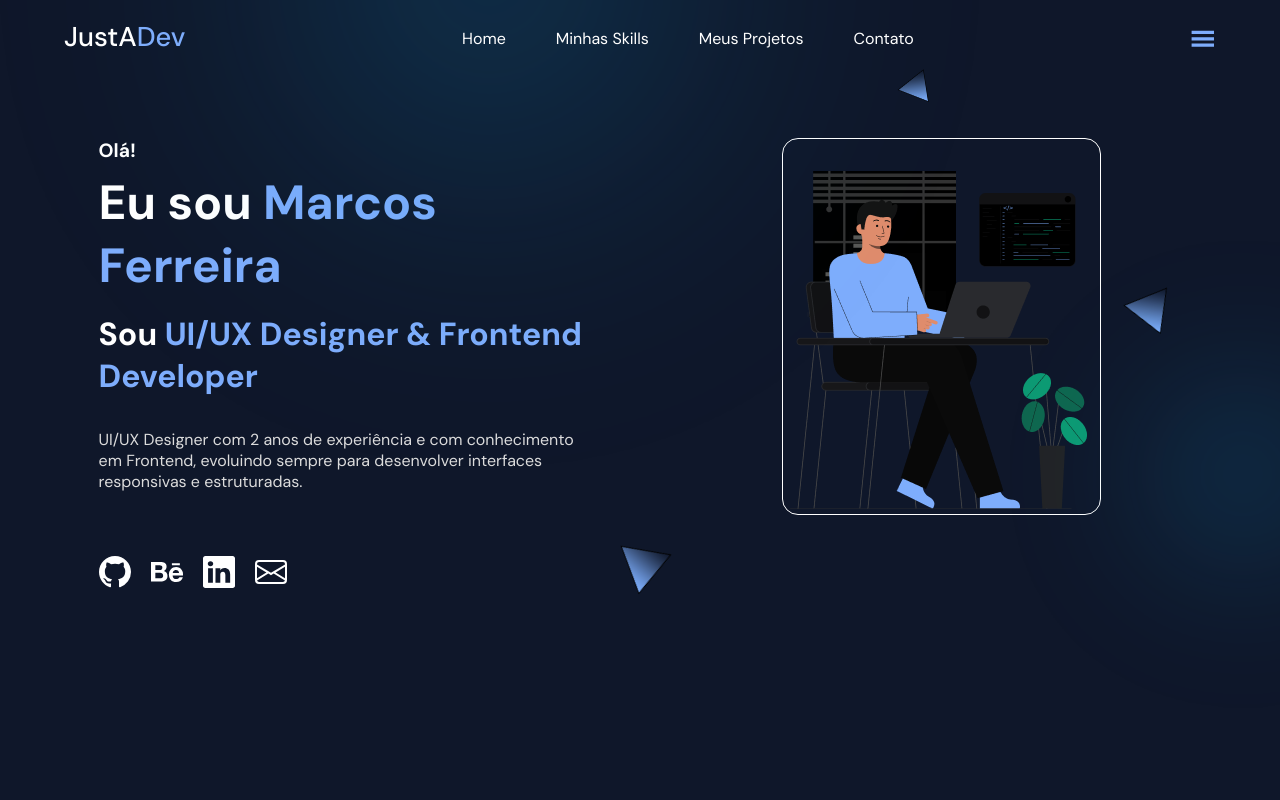
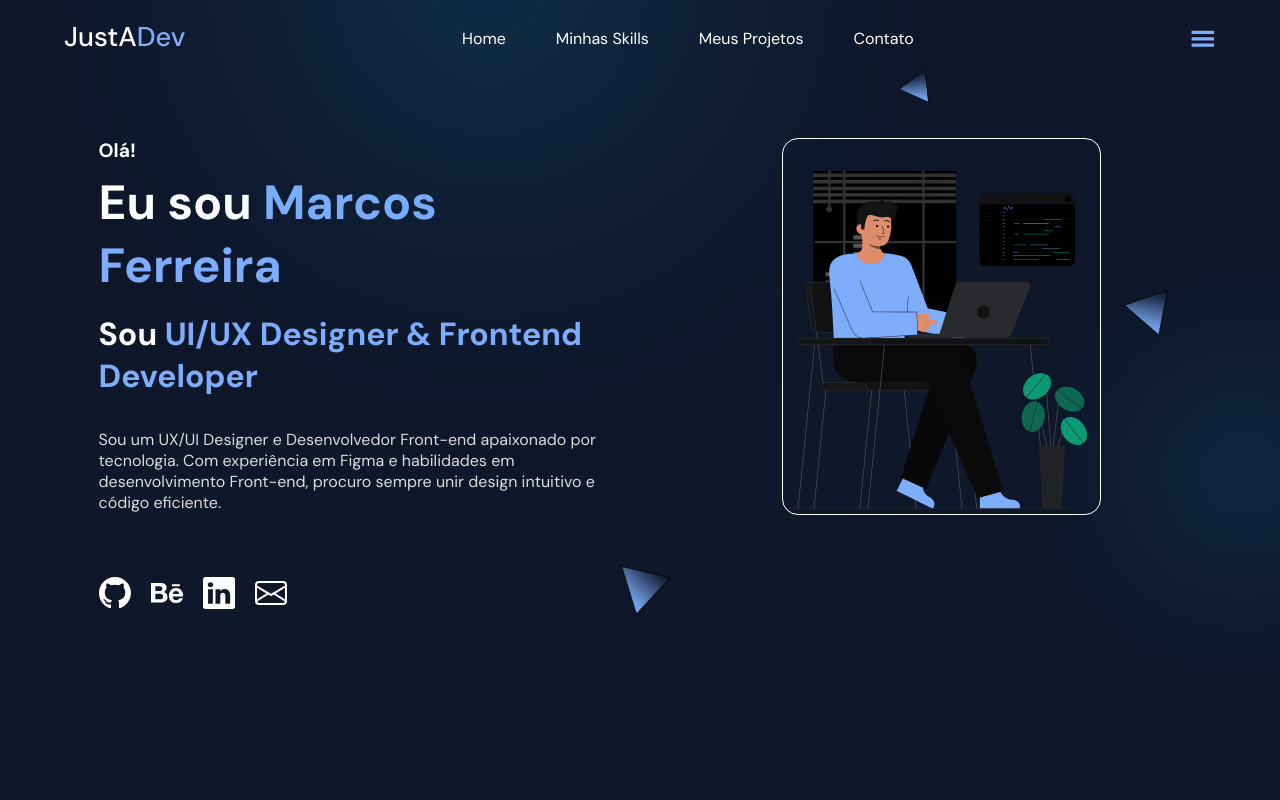
Before and after one commit to marcosprofile/DevXPortfolio, a React (Create React App) app: page / in a window 1280 px wide. Shown: the top 800 px of the page. Built offline with nearby package versions, Linux system fonts and the light colour scheme.

Commit message:
Atualizar o Showcase.js

```diff
--- a/src/components/Showcase.js
+++ b/src/components/Showcase.js
@@ -61,7 +61,7 @@ const Showcase = () => {
             Sou <BlueText>UI/UX Designer & Frontend Developer</BlueText>
           </Heading>
           <ParaText as="p" top="2rem" bottom="4rem">
-            UI/UX Designer com 2 anos de experiência e com conhecimento em Frontend, evoluindo sempre para desenvolver interfaces responsivas e estruturadas.
+            Sou um UX/UI Designer e Desenvolvedor Front-end apaixonado por tecnologia. Com experiência em Figma e habilidades em desenvolvimento Front-end, procuro sempre unir design intuitivo e código eficiente.
           </ParaText>
 
           {/* --social-icons-- */}
```
